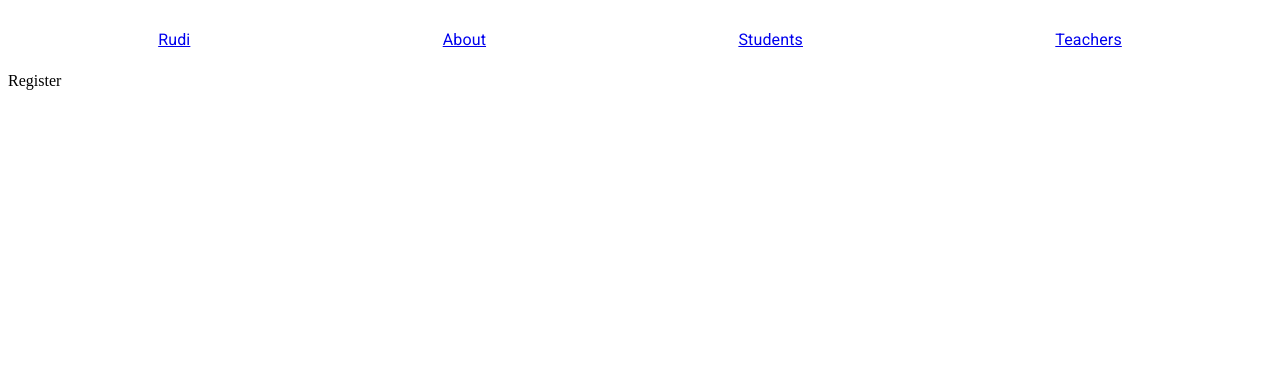
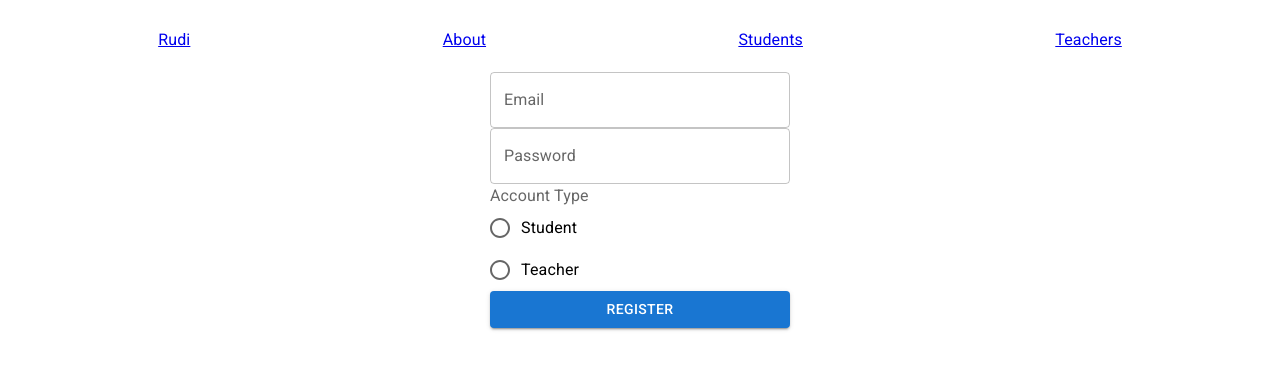
Before and after one commit to jordanboardman/rudi-app-front-end, a React (Create React App) app: page /register in a window 1280 px wide. Shown: the top 370 px of the page. Built offline with nearby package versions, Linux system fonts and the light colour scheme.

Commit message:
added start of registration page

```diff
--- a/src/components/LogIn.js
+++ b/src/components/LogIn.js
@@ -1,6 +1,5 @@
 import React, {useState} from 'react'
 import Box from '@mui/material/Box';
-import CssBaseline from '@mui/material/CssBaseline';
 import TextField from '@mui/material/TextField';
 import { Button } from '@mui/material';
 
@@ -14,7 +13,6 @@ const LogIn = () => {
   }
   return (
     <>
-      <CssBaseline />
       <div className="login">
       <Box
       component="form"
@@ -44,7 +42,7 @@ const LogIn = () => {
           <Button
           variant="contained"
           onClick={handleClick}>
-            Submit
+            Log-In
           </Button>
       </Box>
       </div>
--- a/src/components/Register.js
+++ b/src/components/Register.js
@@ -1,8 +1,70 @@
-import React from 'react'
+import React, {useState} from 'react'
+import Radio from '@mui/material/Radio';
+import RadioGroup from '@mui/material/RadioGroup';
+import FormControlLabel from '@mui/material/FormControlLabel';
+import FormControl from '@mui/material/FormControl';
+import FormLabel from '@mui/material/FormLabel';
+import Box from '@mui/material/Box';
+import TextField from '@mui/material/TextField';
+import { Button } from '@mui/material';
 
 const Register = () => {
+  const [email, setEmail] = useState('')
+  const [password, setPassword] = useState('')
+  const [userType, setUserType] = useState('student')
+  const handleClick = e => {
+    e.preventDefault()
+    console.log(email)
+    console.log(password)
+    console.log(userType)
+  }
+
   return (
-    <div>Register</div>
+    <>
+      <div className="login">
+        <Box
+        component="form"
+        autoComplete="off"
+        sx={{
+          width: 300,
+          height: 200,
+          display: 'flex',
+          flexDirection: 'column',
+          justifyContent: 'space-around'
+        }}
+        >
+          <TextField
+          id="outlined-email"
+          label="Email"
+          onChange={e=>{setEmail(e.target.value)}}
+          />
+
+          <TextField
+          id="outlined-password-input"
+          label="Password"
+          type="password"
+          autoComplete="current-password"
+          onChange={e=>{setPassword(e.target.value)}}
+          />
+
+          <FormControl>
+            <FormLabel id="user-type-radio-label">Account Type</FormLabel>
+            <RadioGroup
+            name="user-type-radio-group"
+            onChange={e=>{setUserType(e.target.value)}}>
+              <FormControlLabel value="student" control={<Radio />} label="Student" />
+              <FormControlLabel value="teacher" control={<Radio />} label="Teacher" />
+            </RadioGroup>
+          </FormControl>
+
+          <Button
+          variant="contained"
+          onClick={handleClick}>
+            Register
+          </Button>
+        </Box>
+      </div>
+    </>
   )
 }
 
```
